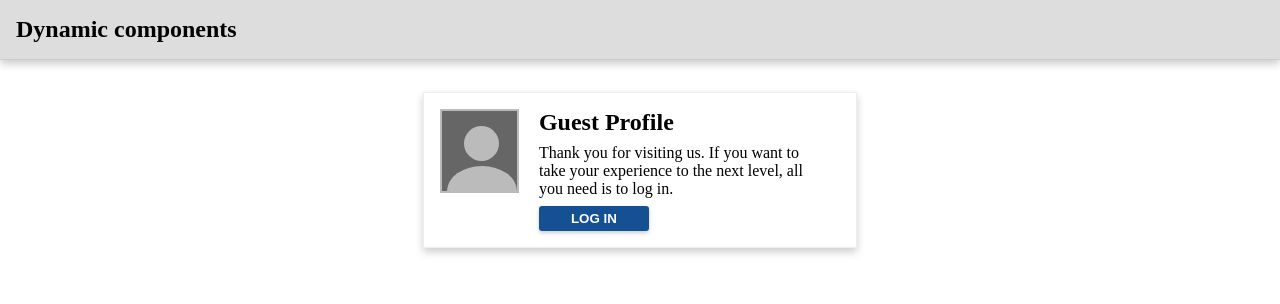
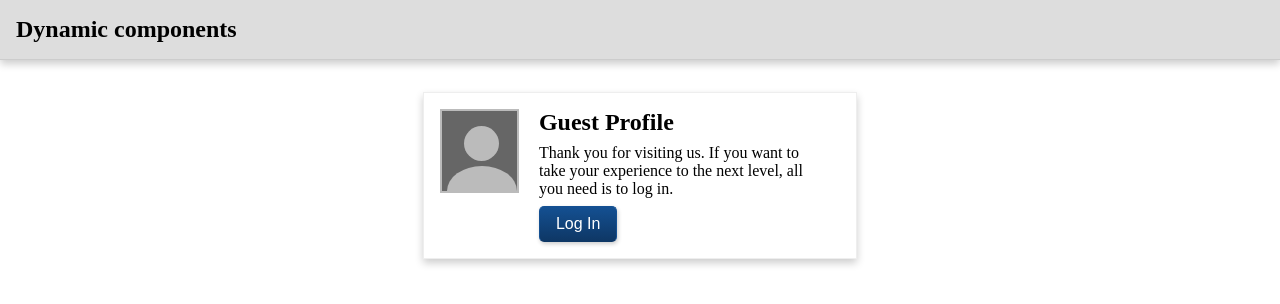
Before and after one commit to danmt/dynamic-component-loader, an Angular app: page / in a window 1280 px wide. Shown: the top 304 px of the page. Built offline with nearby package versions, Linux system fonts and the light colour scheme.

Commit message:
some styles refactoring

```diff
--- a/src/app/profile/client-profile/client-profile.component.scss
+++ b/src/app/profile/client-profile/client-profile.component.scss
@@ -1,12 +1,7 @@
-$card-width: 400px;
-$avatar-width: 100px;
-$container-margin: 20px;
+@import '~src/assets/styles/mixins.scss';
 
 .card {
-  box-shadow: 0 4px 8px 0 rgba(0, 0, 0, 0.2);
-  border: 1px solid #eee;
-  width: $card-width;
-  padding: 1rem;
+  @include card();
 
   &__avatar {
     height: $avatar-width;
@@ -37,15 +32,7 @@ $container-margin: 20px;
     justify-content: center;
 
     button {
-      text-transform: uppercase;
-      padding: 0.3rem 2rem;
-      background: #a80000;
-      border: none;
-      color: white;
-      font-weight: bolder;
-      border-radius: 3px;
-      box-shadow: 0 2px 4px 0 rgba(0, 0, 0, 0.2);
-      cursor: pointer;
+      @include button(#a80000);
     }
   }
 }
--- a/src/app/profile/guest-profile/guest-profile.component.html
+++ b/src/app/profile/guest-profile/guest-profile.component.html
@@ -1,7 +1,7 @@
 <section class="card">
-  <div class="guest-avatar">
-    <div class="guest-avatar__head"></div>
-    <div class="guest-avatar__body"></div>
+  <div class="card__avatar">
+    <div class="card__avatar__head"></div>
+    <div class="card__avatar__body"></div>
   </div>
 
   <div class="container">
--- a/src/app/profile/guest-profile/guest-profile.component.scss
+++ b/src/app/profile/guest-profile/guest-profile.component.scss
@@ -1,14 +1,8 @@
-$card-width: 400px;
-$avatar-width: 80px;
-$container-margin: 20px;
+@import '~src/assets/styles/mixins.scss';
 
 .card {
   display: flex;
-
-  box-shadow: 0 4px 8px 0 rgba(0, 0, 0, 0.2);
-  border: 1px solid #eee;
-  width: $card-width;
-  padding: 1rem;
+  @include card();
 
   &__title {
     margin: 0 0 0.5rem 0;
@@ -18,27 +12,11 @@ $container-margin: 20px;
     margin: 0 0 0.5rem 0;
   }
 
-  &__toolbar {
-    button {
-      text-transform: uppercase;
-      padding: 0.3rem 2rem;
-      background: #145092;
-      border: none;
-      color: white;
-      font-weight: bolder;
-      border-radius: 3px;
-      box-shadow: 0 2px 4px 0 rgba(0, 0, 0, 0.2);
-      cursor: pointer;
-    }
-  }
+  &__toolbar button {
+    @include button(#145092);
   }
 
-.container {
-  width: $card-width - $avatar-width - $container-margin;
-  margin: 0 $container-margin;
-}
-
-.guest-avatar {
+  &__avatar {
     height: 80px;
     width: $avatar-width;
     border: 2px solid #bbb;
@@ -66,3 +44,9 @@ $container-margin: 20px;
       left: 5px;
     }
   }
+}
+
+.container {
+  width: $card-width - $avatar-width - $container-margin;
+  margin: 0 $container-margin;
+}
--- /dev/null
+++ b/src/assets/styles/_mixins.scss
@@ -0,0 +1,31 @@
+@import './variables.scss';
+
+@mixin button($color) {
+  display: inline-block;
+  padding: 0.5rem 1rem;
+  border: 1px solid $color;
+  border-bottom-color: darken($color, 10);
+  border-radius: 5px;
+  background: linear-gradient(180deg, $color, darken($color, 10));
+  color: white;
+  cursor: pointer;
+  font-family: Arial, Helvetica, sans-serif;
+  box-shadow: 1px 2px 4px rgba(0, 0, 0, 0.2);
+  font-size: 1rem;
+
+  &:hover {
+    background: $color;
+    box-shadow: 1px 4px 6px rgba(0, 0, 0, 0.2);
+  }
+
+  &:active {
+    background: darken($color, 10);
+  }
+}
+
+@mixin card {
+  box-shadow: 0 4px 8px 0 rgba(0, 0, 0, 0.2);
+  border: 1px solid #eee;
+  width: $card-width;
+  padding: 1rem;
+}
--- /dev/null
+++ b/src/assets/styles/_variables.scss
@@ -0,0 +1,3 @@
+$card-width: 400px;
+$avatar-width: 80px;
+$container-margin: 20px;
```
Lines whose indentation alone changed are shown as unchanged.
